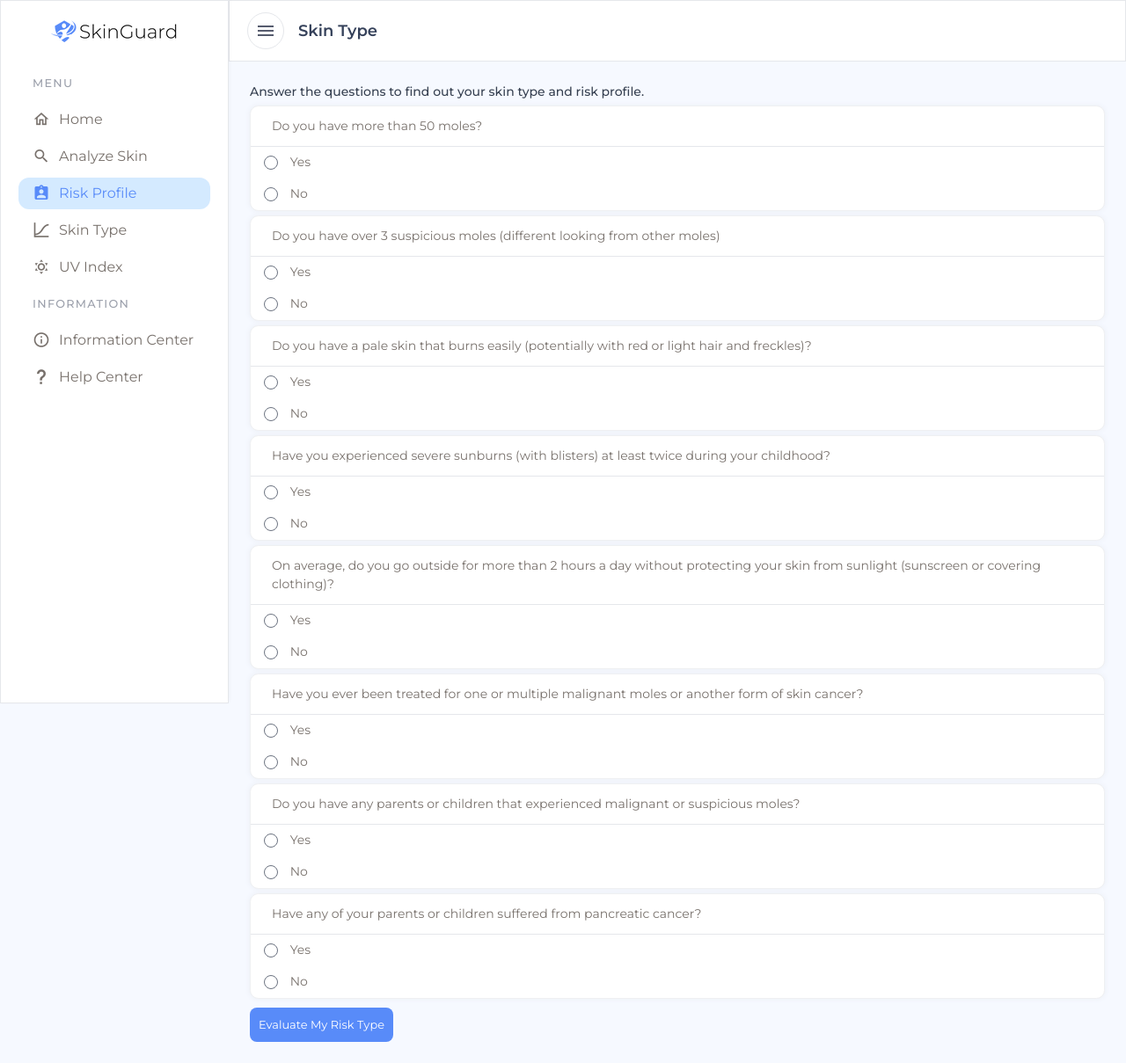
After one commit to Gcan3/PythonSkin, a Flask app: page /risk-profile in a window 1280 px wide. The commit adds this page. Shown: the whole page at 88% size. Run offline with Flask 3, Linux system fonts and the light colour scheme; parts of the project's set-up code (start-up, migrations or seed data) failed here and were passed over.

Commit message:
Risk Profile updated

```diff
--- a/app.py
+++ b/app.py
@@ -49,6 +49,10 @@ def index():
 def analyze_skin():
     return render_template('analyze-skin.html')
 
+@app.route('/risk-profile')
+def risk_profile():
+    return render_template('risk-profile.html')
+
 @app.route('/skin-type')
 def skin_type():
     return render_template('skin-type.html')
--- a/static/css/form.css
+++ b/static/css/form.css
@@ -8,6 +8,7 @@
 
 .card {
     margin-top: 5px;
+    height: auto;
 }
 
 .choice {
@@ -19,8 +20,8 @@
     margin: 10px;
 }
 
-#submitButton, #retake-button {
+.upload-button {
     margin: auto;
-    margin-top: 20px;
+    margin-top: 10px;
     padding: 10px;
 }
--- /dev/null
+++ b/templates/risk-profile.html
@@ -0,0 +1,445 @@
+<!DOCTYPE html>
+<html lang="en" data-sidebar-color="light" data-topbar-color="light" data-sidebar-view="default">
+
+<head>
+    <meta charset="UTF-8">
+    <meta name="viewport" content="width=device-width, initial-scale=1.0">
+    <title>Skin Type | SkinGuard</title>
+
+    <!-- Favicon -->
+    <link rel="shortcut icon" type="x-icon" href="static/img/skinguard-favicon.svg">
+
+    <!-- CSS -->
+    <link rel="stylesheet" href="static/css/icons.css">
+    <link rel="stylesheet" href="static/css/style.css">
+    <link rel="stylesheet" href="https://unpkg.com/simplebar@latest/dist/simplebar.min.css">
+    <link rel="stylesheet" href="static/css/form.css">
+
+    <!-- Head JS -->
+    <script src="static/js/head.js"></script>
+</head>
+
+<body>
+    <!-- Wrapper -->
+    <div class="app-wrapper">
+        <!-- Menu Start -->
+        <div class="app-menu">
+            <!-- Logo -->
+            <a href="{{ url_for('index') }}" class="logo-box">
+                <img src="static/img/skinguard-logo-small.png">
+            </a>
+            <!--- Menu -->
+            <div data-simplebar>
+                <ul class="menu">
+                    <li class="menu-title">MENU</li>
+
+                    <li class="menu-item">
+                        <a href="{{ url_for('index') }}" class="menu-link">
+                            <span class="menu-icon"><i class="mdi mdi-home-outline"></i></span>
+                            <span class="menu-text"> Home </span>
+                        </a>
+                    </li>
+
+                    <li class="menu-item">
+                        <a href="{{ url_for('analyze_skin') }}" class="menu-link">
+                            <span class="menu-icon"><i class="mdi mdi-magnify"></i></span>
+                            <span class="menu-text"> Analyze Skin </span>
+                        </a>
+                    </li>
+
+                    <li class="menu-item">
+                        <a href="{{ url_for('risk_profile') }}" class="menu-link">
+                            <span class="menu-icon"><i class="mdi mdi-clipboard-account"></i></span>
+                            <span class="menu-text"> Risk Profile </span>
+                        </a>
+                    </li>
+
+                    <li class="menu-item">
+                        <a href="{{ url_for('skin_type') }}" class="menu-link">
+                            <span class="menu-icon"><i class="mdi mdi-chart-bell-curve-cumulative"></i></span>
+                            <span class="menu-text"> Skin Type </span>
+                        </a>
+                    </li>
+
+                    <li class="menu-item">
+                        <a href="{{ url_for('uv_index') }}" class="menu-link">
+                            <span class="menu-icon"><i class="mdi mdi-weather-sunny"></i></span>
+                            <span class="menu-text"> UV Index </span>
+                        </a>
+                    </li>
+
+                    <li class="menu-title">INFORMATION</li>
+
+                    <li class="menu-item">
+                        <a href="https://skinguard-information-center.notaku.site/" target="_blank" class="menu-link">
+                            <span class="menu-icon"><i class="mdi mdi-information-outline"></i></span>
+                            <span class="menu-text"> Information Center </span>
+                        </a>
+                    </li>
+
+                    <li class="menu-item">
+                        <a href="https://skinguard-knowledge-base.notaku.site/" target="_blank" class="menu-link">
+                            <span class="menu-icon"><i class="mdi mdi-help"></i></span>
+                            <span class="menu-text"> Help Center </span>
+                        </a>
+                    </li>
+                </ul>
+            </div>
+        </div>
+        <!-- Menu End -->
+
+        <!-- Page Content Start -->
+        <div class="app-content">
+            <!-- Heading Bar Start -->
+            <header class="app-header">
+                <!-- Brand Logo -->
+                <a href="{{ url_for('index') }}" class="logo-box">
+                    <img src="static/img/skinguard-single-logo.svg" class="small-logo" alt="Small logo">
+                </a>
+
+                <!-- Menu Toggle Button -->
+                <button id="button-toggle-menu" class="nav-link">
+                    <span class="hamburger-nav"></span>
+                    <span class="hamburger-nav-main">
+                        <i class="mdi mdi-24px mdi-menu"></i>
+                    </span>
+                </button>
+
+                <!-- Page Title -->
+                <h4 class="header-font-title">Skin Type</h4>
+            </header>
+            <!-- Heading Bar End -->
+
+            <!-- Main Content Start -->
+            <main class="main-body">
+                <!-- Form Start -->
+                <form id="quizForm">
+                    <h1>Answer the questions to find out your skin type and risk profile.</h1>
+                    <!-- Q1 -->
+                    <div class="card" id="question9">
+                        <label class="card-header" for="question1">Do you have more than 50 moles?</label>
+                        <div class="card-choices">
+                            <div class="choice">
+                                <input type="radio" id="mole1" name="mole-yn" class="radiobtn" value="choice1">
+                                <label class="radio-text-margin" for="mole1">Yes</label>
+                            </div>
+                            <div class="choice">
+                                <input type="radio" id="mole2" name="mole-yn" class="radiobtn" value="choice2">
+                                <label class="radio-text-margin" for="mole2">No</label>
+                            </div>
+                        </div>
+                    </div>
+                    <!-- Q2 -->
+                    <div class="card" id="question10">
+                        <label class="card-header" for="question2">Do you have over 3 suspicious moles (different looking from other moles)</label>
+                        <div class="card-choices">
+                            <div class="choice">
+                                <input type="radio" id="susmole1" name="sus-mole" class="radiobtn" value="choice1">
+                                <label class="radio-text-margin" for="susmole1">Yes</label>
+                            </div>
+                            <div class="choice">
+                                <input type="radio" id="susmole2" name="sus-mole" class="radiobtn" value="choice2">
+                                <label class="radio-text-margin" for="susmole2">No</label>
+                            </div>
+                        </div>
+                    </div>
+                    <!-- Q3 -->
+                    <div class="card" id="question11">
+                        <label class="card-header" for="question3">Do you have a pale skin that burns easily (potentially with red or light hair and freckles)?</label>
+                        <div class="card-choices">
+                            <div class="choice">
+                                <input type="radio" id="pale1" name="pale-burn" class="radiobtn" value="choice1">
+                                <label class="radio-text-margin" for="pale1">Yes</label>
+                            </div>
+                            <div class="choice">
+                                <input type="radio" id="pale2" name="pale-burn" class="radiobtn" value="choice2">
+                                <label class="radio-text-margin" for="pale2">No</label>
+                            </div>
+                        </div>
+                    </div>
+                    <!-- Q4 -->
+                    <div class="card" id="question12">
+                        <label class="card-header" for="question4">Have you experienced severe sunburns (with blisters) at least twice during your childhood?</label>
+                        <div class="card-choices">
+                            <div class="card-choices">
+                                <div class="choice">
+                                    <input type="radio" id="sun1" name="sun-burn" class="radiobtn" value="choice1">
+                                    <label class="radio-text-margin" for="sun1">Yes</label>
+                                </div>
+                                <div class="choice">
+                                    <input type="radio" id="sun2" name="sun-burn" class="radiobtn" value="choice2">
+                                    <label class="radio-text-margin" for="sun2">No</label>
+                                </div>
+                            </div>
+                        </div>
+                    </div>
+                    <!-- Q5 -->
+                    <div class="card" id="question13">
+                        <label class="card-header" for="question5">On average, do you go outside for more than 2 hours a day without protecting your skin from sunlight (sunscreen or covering clothing)?</label>
+                        <div class="card-choices">
+                            <div class="card-choices">
+                                <div class="choice">
+                                    <input type="radio" id="protect1" name="skin-protect" class="radiobtn" value="choice1">
+                                    <label class="radio-text-margin" for="protect1">Yes</label>
+                                </div>
+                                <div class="choice">
+                                    <input type="radio" id="protect2" name="skin-protect" class="radiobtn" value="choice2">
+                                    <label class="radio-text-margin" for="protect2">No</label>
+                                </div>
+                            </div>
+                        </div>
+                    </div>
+                    <!-- Q6 -->
+                    <div class="card" id="question14">
+                        <label class="card-header" for="question6">Have you ever been treated for one or multiple malignant moles or another form of skin cancer?</label>
+                        <div class="card-choices">
+                            <div class="card-choices">
+                                <div class="choice">
+                                    <input type="radio" id="malignant1" name="malignant-treat" class="radiobtn" value="choice1">
+                                    <label class="radio-text-margin" for="malignant1">Yes</label>
+                                </div>
+                                <div class="choice">
+                                    <input type="radio" id="malignant2" name="malignant-treat" class="radiobtn" value="choice2">
+                                    <label class="radio-text-margin" for="malignant2">No</label>
+                                </div>
+                            </div>
+                        </div>
+                    </div>
+                    <!-- Q7 -->
+                    <div class="card" id="question15">
+                        <label class="card-header" for="question7">Do you have any parents or children that experienced malignant or suspicious moles?</label>
+                        <div class="card-choices">
+                            <div class="card-choices">
+                                <div class="choice">
+                                    <input type="radio" id="family1" name="family-mole" class="radiobtn" value="choice1">
+                                    <label class="radio-text-margin" for="family1">Yes</label>
+                                </div>
+                                <div class="choice">
+                                    <input type="radio" id="family2" name="family-mole" class="radiobtn" value="choice2">
+                                    <label class="radio-text-margin" for="family2">No</label>
+                                </div>
+                            </div>
+                        </div>
+                    </div>
+                    <!-- Q8 -->
+                    <div class="card" id="question16">
+                        <label class="card-header" for="question8">Have any of your parents or children suffered from pancreatic cancer?</label>
+                        <div class="card-choices">
+                            <div class="card-choices">
+                                <div class="choice">
+                                    <input type="radio" id="pancreatic1" name="pancreatic-family" class="radiobtn" value="choice1">
+                                    <label class="radio-text-margin" for="pancreatic1">Yes</label>
+                                </div>
+                                <div class="choice">
+                                    <input type="radio" id="pancreatic2" name="pancreatic-family" class="radiobtn" value="choice2">
+                                    <label class="radio-text-margin" for="pancreatic2">No</label>
+                                </div>
+                            </div>
+                        </div>
+                    </div>
+                    <button onclick="risktypeResult()" id="submitButton" type="button" class="upload-button">Evaluate My
+                        Risk Type</button>
+                    <input type="hidden" id="riskType">
+                </form>
+                <!-- Form End -->
+                <!-- Result Content Start -->
+                <div class="card" id="result-area" style="display: none;">
+                    <div class="card-header">
+                        <h4 class="card-title">Risk Profile</h4>
+                    </div>
+                    <div class="results-container">
+                        <div class="result-icon">
+                            <span class="results-container icon">
+                                <i class="mdi mdi-24px mdi-stethoscope"></i>
+                            </span>
+                            <span>
+                                <span class="result-heading">Your risk profile is most likely:</span>
+                                <span class="result-number" id="risk-result"></span>
+                            </span>
+                        </div>
+                        <p class="result-description" id="low">
+                            There is almost nothing to worry about as you are in almost no risk to having skin cancer. It is still advisable regularly check on the changes from your skin.
+                        </p>
+                        <p class="result-description" id="medium">
+                            Your skin is relatively fine but prevention must be conducted. There are many prevention methods to getting skin cancer such as not
+                            using indoor tanning machines, cover up with clothes when going outside, staying out of the sun during high U.V. indexes.
+                        </p>
+                        <p class="result-description" id="high">
+                            Your skin is at high risk to getting skin cancer. To lower your risk of getting skin cancer, you can protect your skin from UV rays from the sun, and avoid artificial
+                            sources of UV exposure like tanning beds and sunlamps. Furthermore, consulting the professional medical help on your skin might be
+                            needed.
+                        </p>
+
+                        <button id="retake-button" class="upload-button">Retake Test</button> or <a href="{{ url_for('skin_type') }}"><button class="upload-button">Take Skin Type Test</button></a>
+                    </div>
+                </div>
+                <!--  Result Content End -->
+            </main>
+            <!-- Main Content End -->
+        </div>
+        <!-- Page Content End -->
+    </div>
+
+    <!-- JS -->
+    <script src="static/js/jquery.js"></script>
+    <script src="static/js/simplebar.js"></script>
+    <script src="static/js/waves.js"></script>
+    <script src="static/js/knob.js"></script>
+    <script src="static/js/preline.js"></script>
+    <script src="static/js/app.js"></script>
+    <!-- Script for handling quiz form -->
+    <script>
+        function risktypeResult() {
+            // Make a score for the quiz form
+            let riskScore = 0;
+            let hasSelection = true; // Flag to track missing selections
+            // Loop through each question
+            for (const question of risk_form_questions) {
+                // get the object value of the dictionary with the same name type
+                const radioButtons = document.querySelectorAll(`input[name="${question.name}"]`);
+                // console.log("Question:", question.name, "Selected Choice Value:", selectedChoice);
+                let selectedChoice = null; // Variable to store the selected value
+                // Check if any radio button is selected for the current question
+                radioButtons.forEach(radioButton => {
+                    if (radioButton.checked) {
+                        selectedChoice = radioButton.value;
+                        return; // Exit the loop if selection found
+                    }
+                });
+
+                if (!selectedChoice) {
+                    hasSelection = false;
+                    // Display error message (optional)
+                    console.error(`Missing selection for question: ${question.name}`);
+                }
+
+                // Calculate score only if a selection is made
+                if (selectedChoice) {
+                    riskScore += question.choices[selectedChoice];
+                    console.log("Question:", question.name, "Score:", riskScore);
+                }
+                // Prevent further processing and display an error message if there are missing selections
+                if (!hasSelection) {
+                    alert("Please answer all questions before submitting!");
+                    return;
+                }
+            }
+
+            // Determine skin type based on score ranges
+            let riskType = "";
+            if (riskScore <= -4) {
+                riskType = "Low";
+            } else if (riskScore <= 4) {
+                riskType = "Medium";
+            } else if (riskScore <= 8) {
+                riskType = "High";
+            } else {
+                riskType = "Undefined"; // For handling unexpected scores
+            }
+
+            // console.log("Calculated Skin Type:", riskType);
+
+            // Change the hidden input element and display its result
+            document.getElementById("riskType").value = riskType;
+            document.getElementById("risk-result").textContent = riskType;
+            // Get the result details
+            const resultContainer = document.querySelector(".results-container");
+
+            // Hide all result descriptions first
+            const riskDetail = resultContainer.querySelectorAll(".result-description");
+            riskDetail.forEach(description => description.style.display = "none");
+
+            // Show the specific description based on skin type
+            const matchingRisk = document.getElementById(riskType.toLowerCase()); // Convert skin type to lowercase for matching
+            if (matchingRisk) {
+                matchingRisk.style.display = "block";
+            } else {
+                console.error("Unexpected skin type:", riskType); // Handle unexpected results (optional)
+            }
+
+            // Hide form and show result area
+            const form = document.getElementById("quizForm");
+            const resultArea = document.getElementById("result-area");
+
+            // Hide all of the questions once the button for evaluation is clicked and display the results
+            form.style.display = "none";
+            resultArea.style.display = "block";
+
+            // Restart button
+            const restartBtn = document.getElementById("retake-button");
+            restartBtn.addEventListener("click", function () {
+                // Clear form
+                form.reset();
+
+                // Show the form and hide the result area
+                form.style.display = "block";
+                resultArea.style.display = "none";
+            });
+        }
+
+        // Dictionary of risk profile questions and their score modifiers
+        const risk_form_questions = [
+            {
+                name: "mole-yn",
+                choices: {
+                    choice1: 1,
+                    choice2: -1
+                },
+            },
+            {
+                name: "sus-mole",
+                choices: {
+                    choice1: 1,
+                    choice2: -1
+                },
+            },
+            {
+                name: "pale-burn",
+                choices: {
+                    choice1: 1,
+                    choice2: -1
+                },
+            },
+            {
+                name: "sun-burn",
+                choices: {
+                    choice1: 1,
+                    choice2: -1
+                },
+            },
+            {
+                name: "skin-protect",
+                choices: {
+                    choice1: 1,
+                    choice2: -1
+                },
+            },
+            {
+                name: "malignant-treat",
+                choices: {
+                    choice1: 1,
+                    choice2: -1
+                },
+            },
+            {
+                name: "family-mole",
+                choices: {
+                    choice1: 1,
+                    choice2: -1
+                },
+            },
+            {
+                name: "pancreatic-family",
+                choices: {
+                    choice1: 1,
+                    choice2: -1
+                },
+            }
+        ];
+
+
+
+    </script>
+</body>
+
+</html>
```
Also changed, not shown: templates/analyze-skin.html (+7 -0 lines), templates/index.html (+27 -0 lines), templates/skin-type.html (+16 -14 lines).
